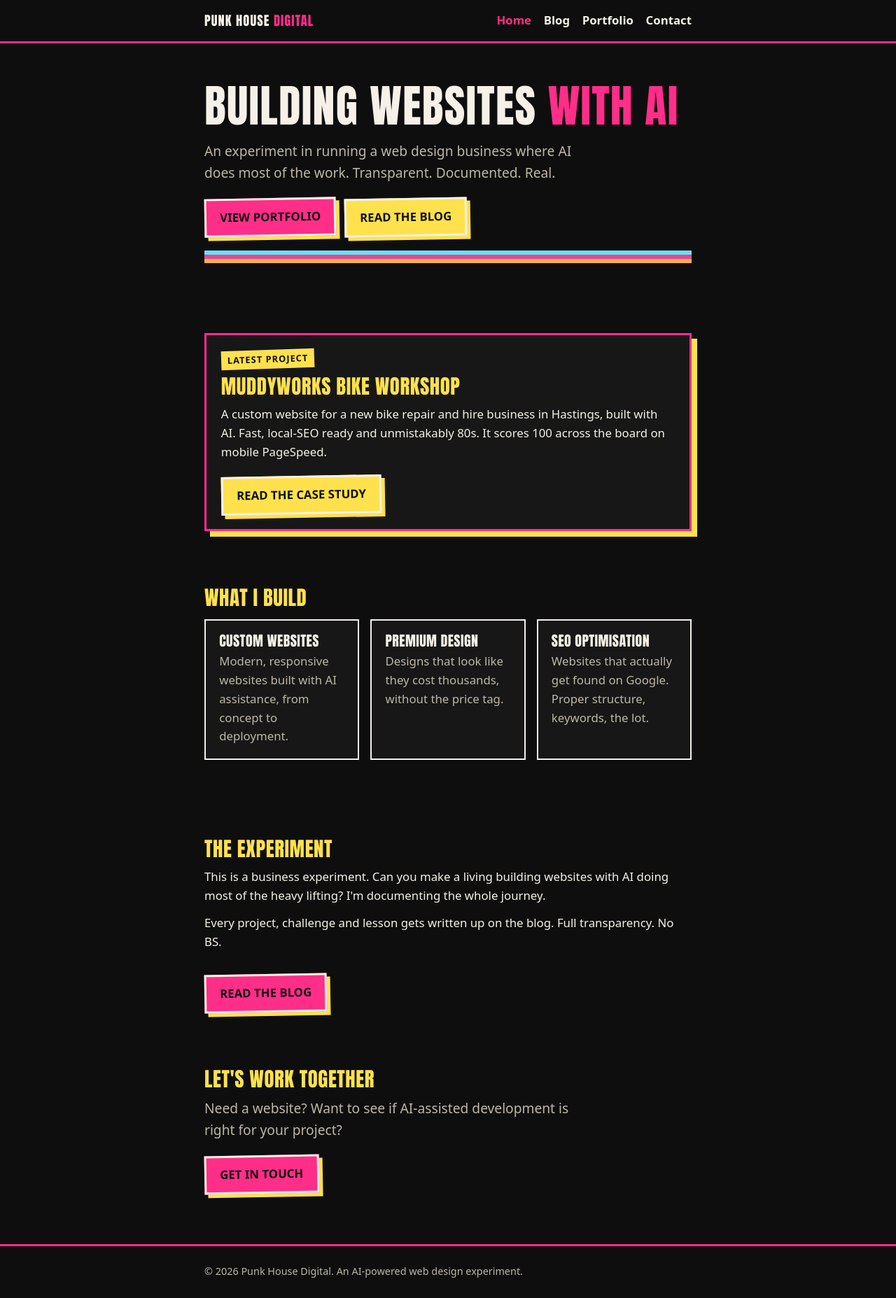
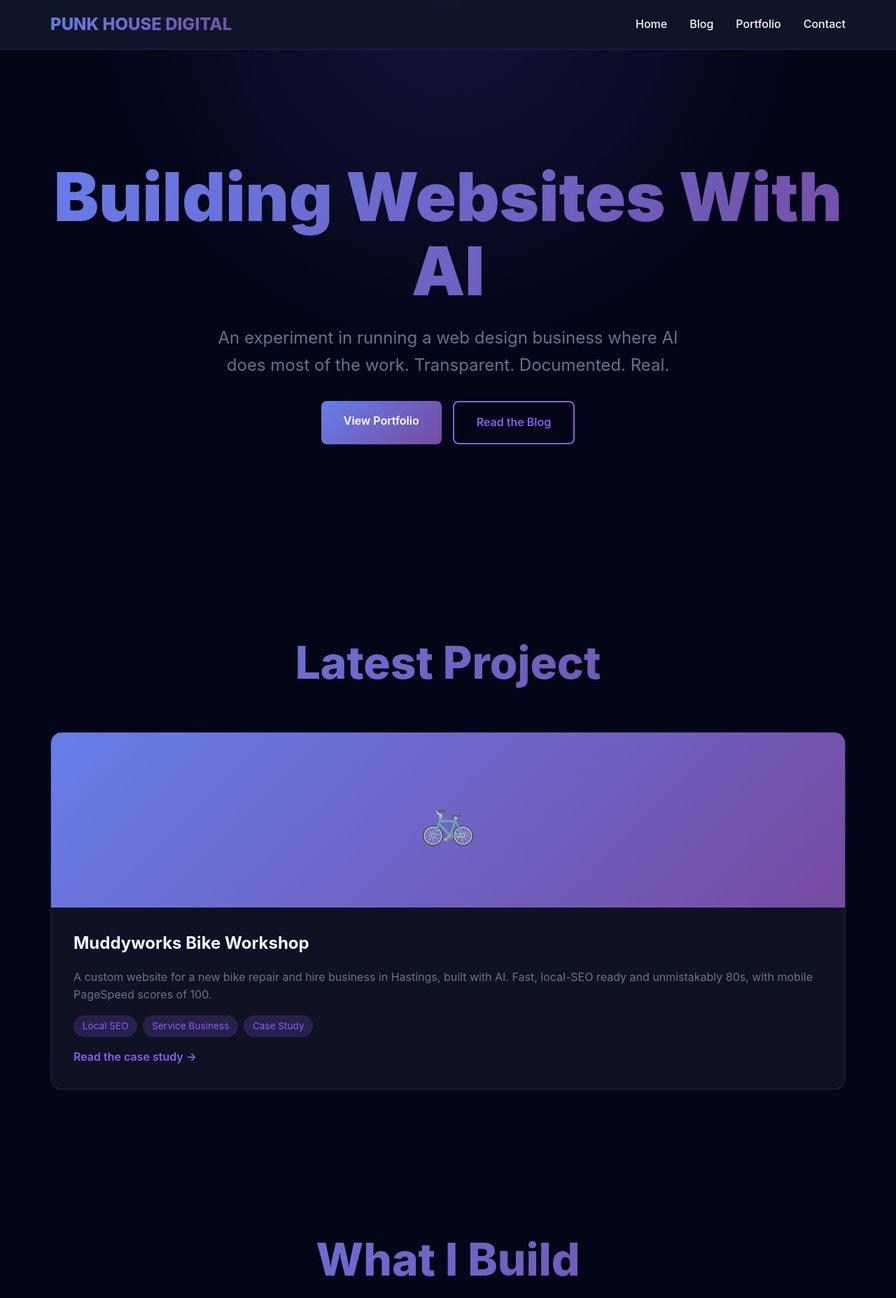
Before and after one commit to diehardtwo/punk-house-digital, a plain HTML site: page index.html in a window 1280 px wide. Shown: the top 1855 px of the page at 70% size. Drawn offline with Linux system fonts and the light colour scheme.

Commit message:
Add files via upload

```diff
--- a/index.html
+++ b/index.html
@@ -1,8 +1,8 @@
 <!DOCTYPE html>
 <html lang="en-GB">
 <head>
-<meta charset="utf-8">
-<meta name="viewport" content="width=device-width, initial-scale=1">
+    <meta charset="UTF-8">
+    <meta name="viewport" content="width=device-width, initial-scale=1.0">
     <title>Punk House Digital | AI-Powered Web Design &amp; SEO</title>
     <meta name="description" content="Building websites with AI. Documenting the experiment of running a web design business where AI does most of the work.">
     <link rel="canonical" href="https://punkhousedigital.co.uk/">
@@ -12,82 +12,90 @@
     <meta property="og:title" content="Punk House Digital | AI-Powered Web Design &amp; SEO">
     <meta property="og:description" content="Building websites with AI. Documenting the experiment of running a web design business where AI does most of the work.">
     <meta property="og:url" content="https://punkhousedigital.co.uk/">
-<meta name="theme-color" content="#0e0e0e">
-<style>*{box-sizing:border-box;margin:0;padding:0}
-:root{--bg:#0e0e0e;--text:#f5f1e8;--pink:#ff2e88;--yellow:#ffe14d;--muted:#bdb7a8;--line:#2a2a2a}
-html{scroll-behavior:smooth}
-body{background:var(--bg);color:var(--text);font:1.05rem/1.6 system-ui,-apple-system,"Segoe UI",Roboto,sans-serif;-webkit-text-size-adjust:100%}
-a{color:var(--yellow)}a:hover{color:var(--pink)}
-.wrap{max-width:46rem;margin:0 auto;padding:0 1.25rem}
-header.top{border-bottom:3px solid var(--pink);padding:1rem 0}
-header.top .wrap{display:flex;flex-wrap:wrap;gap:.75rem 1.5rem;align-items:center;justify-content:space-between}
-.logo{font:900 1.15rem/1 Impact,"Arial Black",system-ui,sans-serif;letter-spacing:.06em;text-transform:uppercase;color:var(--text);text-decoration:none}
-.logo span{color:var(--pink)}
-nav a{color:var(--text);text-decoration:none;margin-right:1.1rem;font-weight:600}
-nav a:last-child{margin-right:0}nav a:hover,nav a[aria-current]{color:var(--pink)}
-h1,h2,h3{font-family:Impact,"Arial Black",system-ui,sans-serif;text-transform:uppercase;line-height:1.05;letter-spacing:.02em}
-h1{font-size:clamp(2.4rem,9vw,4rem);margin:.5rem 0 1rem}
-h2{font-size:1.8rem;margin:0 0 .75rem;color:var(--yellow)}
-h3{font-size:1.25rem;margin-bottom:.4rem}
-section{padding:2.5rem 0}
-.hero{padding:3rem 0 2.5rem}
-.hero h1 em{color:var(--pink);font-style:normal}
-.lead{font-size:1.2rem;color:var(--muted);max-width:34rem}
-.btn{display:inline-block;margin:1.25rem .75rem 0 0;padding:.7rem 1.2rem;background:var(--pink);color:#0e0e0e;font-weight:800;text-decoration:none;text-transform:uppercase;border:3px solid var(--text);box-shadow:5px 5px 0 var(--yellow);transform:rotate(-1deg)}
-.btn.alt{background:var(--yellow)}.btn:hover{color:#0e0e0e;transform:rotate(1deg)}
-.grid{display:grid;gap:1rem;margin-top:1rem}
-.card{border:2px solid var(--text);padding:1.1rem 1.2rem;background:#171717}
-.card p{color:var(--muted)}
-.feature{border:3px solid var(--pink);padding:1.3rem;background:#171717;box-shadow:8px 8px 0 var(--yellow)}
-.tag{display:inline-block;background:var(--yellow);color:#0e0e0e;font-weight:800;font-size:.8rem;letter-spacing:.08em;text-transform:uppercase;padding:.2rem .55rem;transform:rotate(-2deg);margin-bottom:.6rem}
-.stripes{height:18px;margin:1.25rem 0;background:linear-gradient(#6ae0fb 0 33.3%,#ea4592 33.3% 66.6%,#f4b443 66.6%)}
-ul.list{margin:.5rem 0 1rem 1.2rem}ul.list li{margin:.35rem 0}
-.prose p{margin:.75rem 0}
-.prose h2{margin-top:2rem}
-footer{border-top:3px solid var(--pink);padding:1.5rem 0;color:var(--muted);font-size:.9rem;margin-top:2rem}
-@media(min-width:40rem){.grid.three{grid-template-columns:repeat(3,1fr)}}</style>
-<script type="application/ld+json">{"@context":"https://schema.org","@type":"ProfessionalService","name":"Punk House Digital","url":"https://punkhousedigital.co.uk/","email":"hello@punkhousedigital.co.uk","description":"AI-powered web design and SEO. A web design business where AI does most of the work, documented in public.","serviceType":["Web design","SEO"]}</script></head>
+    <link rel="stylesheet" href="styles.css">
+    <script type="application/ld+json">{"@context":"https://schema.org","@type":"ProfessionalService","name":"Punk House Digital","url":"https://punkhousedigital.co.uk/","email":"hello@punkhousedigital.co.uk","description":"AI-powered web design and SEO. A web design business where AI does most of the work, documented in public.","serviceType":["Web design","SEO"]}</script>
+</head>
 <body>
-<header class="top"><div class="wrap"><a class="logo" href="index.html">Punk House <span>Digital</span></a><nav aria-label="Main"><a href="index.html" aria-current="page">Home</a><a href="blog.html">Blog</a><a href="portfolio.html">Portfolio</a><a href="index.html#contact">Contact</a></nav></div></header>
-<main>
-<section class="hero"><div class="wrap">
-  <h1>Building websites <em>with AI</em></h1>
-  <p class="lead">An experiment in running a web design business where AI does most of the work. Transparent. Documented. Real.</p>
-  <a class="btn" href="portfolio.html">View portfolio</a><a class="btn alt" href="blog.html">Read the blog</a>
-  <div class="stripes" role="presentation"></div>
-</div></section>
+    <nav class="navbar">
+        <div class="nav-container">
+            <div class="logo">PUNK HOUSE DIGITAL</div>
+            <div class="nav-links">
+                <a href="index.html">Home</a>
+                <a href="blog.html">Blog</a>
+                <a href="portfolio.html">Portfolio</a>
+                <a href="index.html#contact">Contact</a>
+            </div>
+        </div>
+    </nav>
 
-<section><div class="wrap">
-  <div class="feature">
-    <span class="tag">Latest project</span>
-    <h2>Muddyworks bike workshop</h2>
-    <p>A custom website for a new bike repair and hire business in Hastings, built with AI. Fast, local-SEO ready and unmistakably 80s. It scores 100 across the board on mobile PageSpeed.</p>
-    <a class="btn alt" href="muddyworks-case-study.html">Read the case study</a>
+    <section class="hero">
+        <div class="container">
+            <h1>Building Websites With AI</h1>
+            <p>An experiment in running a web design business where AI does most of the work. Transparent. Documented. Real.</p>
+            <div class="cta-buttons">
+                <a href="portfolio.html" class="btn btn-primary">View Portfolio</a>
+                <a href="blog.html" class="btn btn-secondary">Read the Blog</a>
             </div>
-</div></section>
+        </div>
+    </section>
 
-<section><div class="wrap">
-  <h2>What I build</h2>
-  <div class="grid three">
-    <div class="card"><h3>Custom websites</h3><p>Modern, responsive websites built with AI assistance, from concept to deployment.</p></div>
-    <div class="card"><h3>Premium design</h3><p>Designs that look like they cost thousands, without the price tag.</p></div>
-    <div class="card"><h3>SEO optimisation</h3><p>Websites that actually get found on Google. Proper structure, keywords, the lot.</p></div>
+    <section id="latest-project">
+        <div class="container">
+            <h2 class="section-title">Latest Project</h2>
+            <div class="portfolio-grid">
+                <div class="portfolio-card">
+                    <div class="portfolio-image">🚲</div>
+                    <div class="portfolio-content">
+                        <h3>Muddyworks Bike Workshop</h3>
+                        <p>A custom website for a new bike repair and hire business in Hastings, built with AI. Fast, local-SEO ready and unmistakably 80s, with mobile PageSpeed scores of 100.</p>
+                        <div class="blog-tags"><span class="tag">Local SEO</span><span class="tag">Service Business</span><span class="tag">Case Study</span></div>
+                        <div style="margin-top: 1rem;"><a href="muddyworks-case-study.html" class="portfolio-link">Read the case study →</a></div>
                     </div>
-</div></section>
+                </div>
+            </div>
+        </div>
+    </section>
 
-<section><div class="wrap prose">
-  <h2>The experiment</h2>
-  <p>This is a business experiment. Can you make a living building websites with AI doing most of the heavy lifting? I'm documenting the whole journey.</p>
-  <p>Every project, challenge and lesson gets written up on the blog. Full transparency. No BS.</p>
-  <a class="btn" href="blog.html">Read the blog</a>
-</div></section>
+    <section id="services">
+        <div class="container">
+            <h2 class="section-title">What I Build</h2>
+            <div class="services-grid">
+                <div class="service-card"><div class="service-icon">🌐</div><h3>Custom Websites</h3><p>Modern, responsive websites built with AI assistance. From concept to deployment.</p></div>
+                <div class="service-card"><div class="service-icon">🎨</div><h3>Premium Design</h3><p>High-end designs that look like they cost thousands. Actually affordable.</p></div>
+                <div class="service-card"><div class="service-icon">🔍</div><h3>SEO Optimization</h3><p>Websites that actually get found on Google. Proper structure, keywords, everything.</p></div>
+            </div>
+        </div>
+    </section>
 
-<section id="contact"><div class="wrap">
-  <h2>Let's work together</h2>
-  <p class="lead">Need a website? Want to see if AI-assisted development is right for your project?</p>
-  <a class="btn" href="mailto:hello@punkhousedigital.co.uk">Get in touch</a>
-</div></section>
-</main>
-<footer><div class="wrap">&copy; 2026 Punk House Digital. An AI-powered web design experiment.</div></footer>
+    <section id="blog-preview" class="blog-grid">
+        <div class="container">
+            <h2 class="section-title">Latest From the Blog</h2>
+            <div id="latest-posts" class="posts-grid"></div>
+        </div>
+    </section>
+
+    <section id="experiment">
+        <div class="container" style="max-width: 800px; text-align: center;">
+            <h2 class="section-title">The Experiment</h2>
+            <p style="font-size: 1.2rem; margin-bottom: 1rem;">This is a business experiment. Can you make a living building websites with AI doing most of the heavy lifting? I'm documenting the whole journey.</p>
+            <p style="font-size: 1.2rem;">Every project, every challenge, every lesson learned gets documented on the blog. Full transparency. No BS.</p>
+        </div>
+    </section>
+
+    <section id="contact">
+        <div class="container" style="text-align: center;">
+            <h2 class="section-title">Let's Work Together</h2>
+            <p style="font-size: 1.2rem; margin-bottom: 2rem;">Need a website? Want to see if AI-assisted development is right for your project?</p>
+            <div class="cta-buttons"><a href="mailto:hello@punkhousedigital.co.uk" class="btn btn-primary">Get In Touch</a></div>
+        </div>
+    </section>
+
+    <footer>
+        <div class="container">
+            <p>&copy; 2026 Punk House Digital. An AI-powered web design experiment.</p>
+        </div>
+    </footer>
+
+    <script src="main.js"></script>
 </body>
 </html>
```
Also changed, not shown: muddyworks-case-study.html (+37 -53 lines), portfolio.html (+35 -52 lines). Lines whose indentation alone changed are shown as unchanged.
